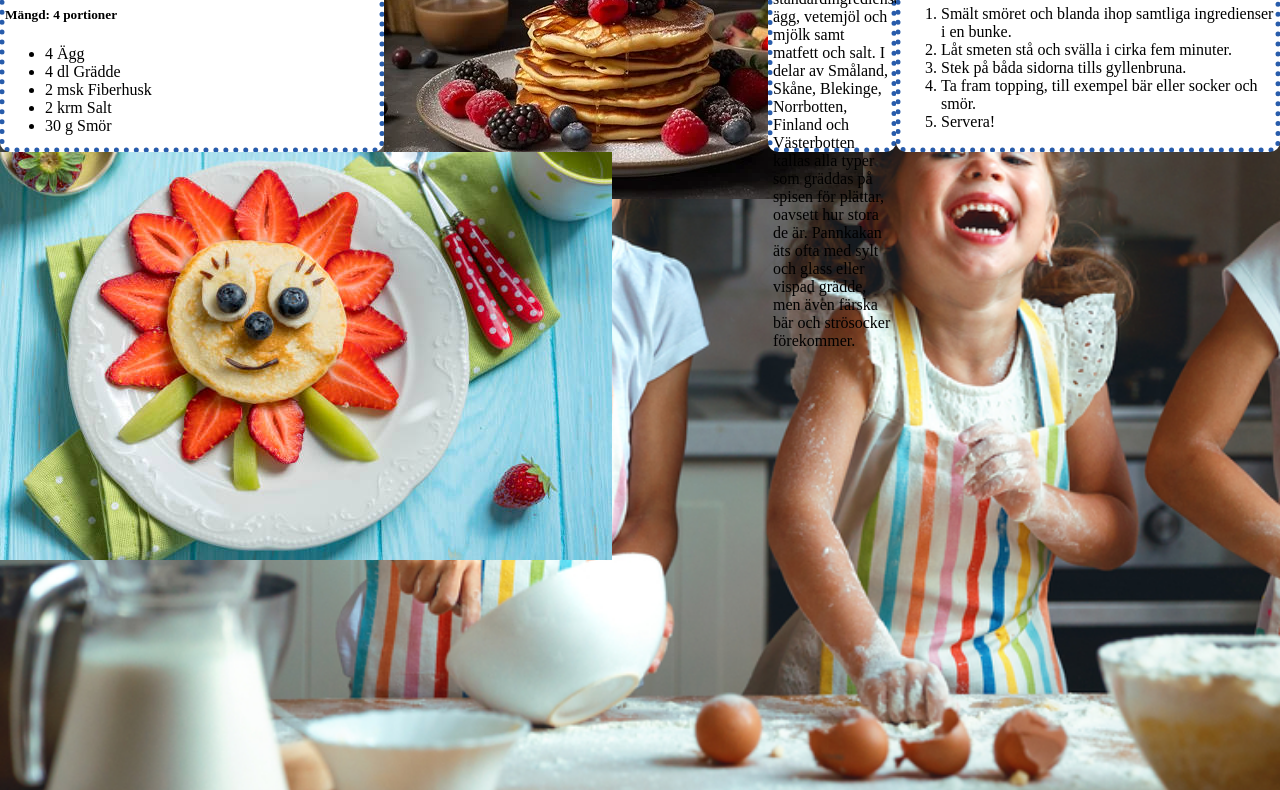
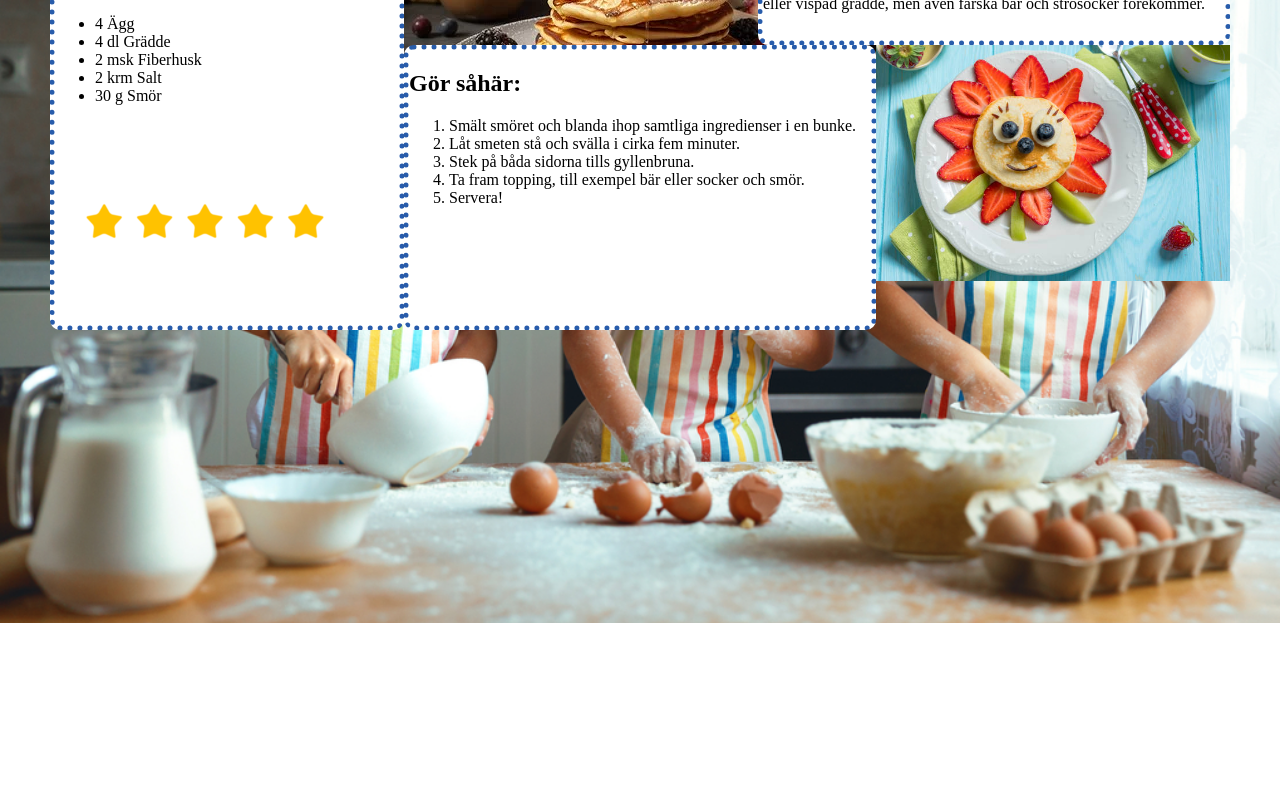
Before and after one commit to te22a-lignell-alexandra/7_projekt_1_new, a plain HTML site: page index.html in a window 1280 px wide. Shown: the part 177-967 px from the top of the page. After the commit the page ends 800 px from the top, so only its background shows below. Drawn offline with Linux system fonts and the light colour scheme.

Commit message:
alla divar ligger på sina platser

```diff
--- a/style.css
+++ b/style.css
@@ -5,7 +5,8 @@
     background-image: url(./img/baka.jpg);
     background-repeat: no-repeat;
     background-size: cover;
-    margin: 0px;
+    margin-left: 50px;
+    margin-right: 50px;
 }
 
 header{
@@ -20,7 +21,6 @@ header{
     height: 70%;
     width: auto;
     font-size: 1.5em;
-    margin: 20px;
     padding-left: 20px;
     padding-right: 20px;
 }
@@ -33,20 +33,36 @@ nav{
     background-color: white;
     border: 5px dotted #285CAB;
     border-radius: 10px;
+    grid-column: 1/2;
+    grid-row: 2/4;
+    /* margin: 50px;
+    margin-bottom: 0px;
+    margin-left: 0px; */
 }
 
 #img1{
-
+    grid-column: 2/3;
+    grid-row: 2/3;
 }
 
 article{
     background-color: white;
     border: 5px dotted #285CAB;
     border-radius: 10px;
+    grid-column: 3/5;
+    grid-row: 2/3;
 }
 
 main{
     background-color: white;
     border: 5px dotted #285CAB;
     border-radius: 10px;
+    grid-column: 2/4;
+    grid-row: 3/4;
 }
+
+#img2{
+    grid-column: 4/5;
+    grid-row: 3/4;
+    max-width: 100%;
+}
```
